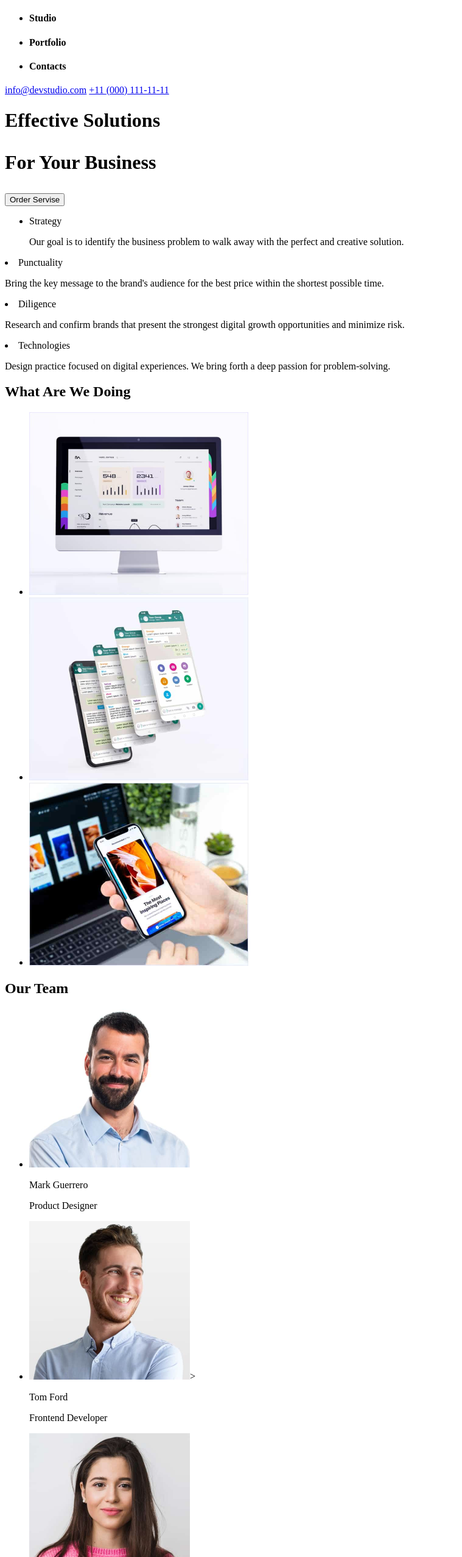
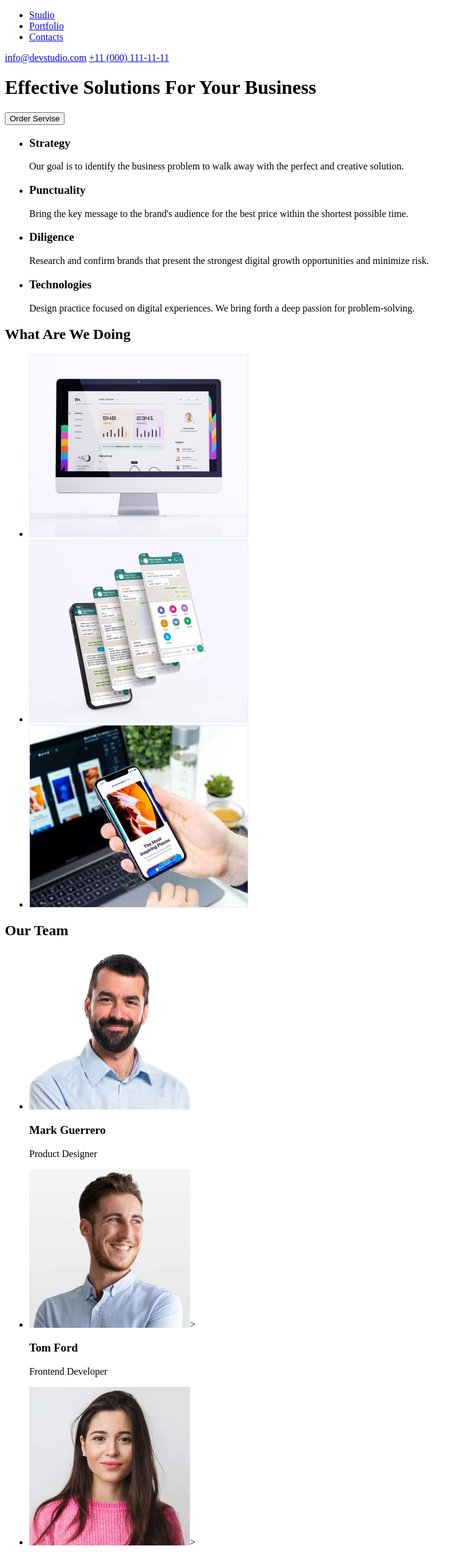
Before and after one commit to DaniilMiliukov/HW1, a plain HTML site: page index.html in a window 1280 px wide. Shown: the part 26-2580 px from the top of the page at 61% size, without its empty margins (0-759 px from the left). Drawn offline with Linux system fonts and the light colour scheme.

Commit message:
.
Small changes to make project better)

```diff
--- a/index.html
+++ b/index.html
@@ -10,69 +10,69 @@
 <body>
 
 <header>
-    <a href="https://www.figma.com/file/r2fyWQZBkY7QVfBOYmst4E/Web-Studio-(Version-3.0)-(Copy)?node-id=313511%3A2253&t=WdfOPb0X8TjNbx5k-4"><span>Web</span>Studio</a>
+    <a href="index.html"><span>Web</span>Studio</a>
 
 <nav>
 <ul>
-<li><h4>Studio</h4></li>
-<li><h4>Portfolio</h4></li>
-<li><h4>Contacts</h4></li>
+<li><a href="index.html">Studio</a></li>
+<li><a href="index.html">Portfolio</a></li>
+<li><a href="index.html">Contacts</a></li>
 </ul>
 </nav>
+<div>
 <a href="mailto:info@devstudio.com">info@devstudio.com</a>
-<a href="tel: +11 (000) 111-11-11">+11 (000) 111-11-11</a>
-
+<a href="tel:+11(000)111-11-11">+11 (000) 111-11-11</a>
+</div>
 
 </header>
 <main>
 
-    <div>
+
     <h1>
     Effective Solutions
-    <p>For Your Business</p>
+    For Your Business
 </h1>
-</div>
+
 <!--Button-->
-<div>
+
     <button type="button">Order Servise</button>
-</div>
+
 <!--Servises-->
 <!--1serv-->
-<div>
+<section>
     <ul>
-<li>Strategy</li>
+<li><h3>Strategy</h3></li>
 
 
 <p>Our goal is to identify the business problem to walk away with the perfect and creative solution. </p>
-</div>
+
 <!--2serv-->
-<div>
-<li>Punctuality</li>
+
+<li><h3>Punctuality</h3></li>
 <p> Bring the key message to the brand's audience for the best price within the shortest possible time.</p>
 
 
-</div>
 <!--3serv-->
-<div>
-   <li> Diligence</li>
+
+   <li><h3>Diligence</h3> </li>
     <p>
         Research and confirm brands that present the strongest digital growth opportunities and minimize risk.
     </p>
-</div>
+
 <!--4serv-->
-<div>
-  <li>Technologies</li>
+
+  <li><h3>Technologies</h3></li>
     <p>Design practice focused on digital experiences. We bring forth a deep passion for problem-solving.</p>
-</div>
+
 </ul>
-
+</section>
 <!--whatdo-->
 
-<div>
+
 <h2>What Are We Doing</h2>
-</div>
-<ul>
-<div>
+<section>
+    <ul>
+
     <!-- я оптимізував зображення за допомогою  squoosh -->
     <li><img src="images/whatdo1.jpg"
     alt="PC"
@@ -87,63 +87,66 @@
     width="360px";
     height="300px" ></li>
 
-</div>
+
 </ul>
-
-
+</section>
+<section>
 <h2>Our Team</h2>
 <ul>
 <!--Team-->
 
 <!--Photo1-->
-<div>
+
   <li><img src="images/worker1.jpg"
     alt="Mark Guerrero"
     width="264px"
     height="260px"></li>
-    <p>Mark Guerrero</p>
+  <h3>Mark Guerrero</h3>
     <p>Product Designer</p>
-</div>
+
 
 <!--Photo2-->
-<div>
+
     <li><img src="images/worker2.jpg"
     alt="Tom Ford"
     width="264px"
     height="260px">></li>
 
-    <p>Tom Ford</p>
+<h3>Tom Ford</h3>
     <p>Frontend Developer</p>
-</div>
+
 <!--Photo3-->
-<div>
+
     <li><img src="images/worker3.jpg"
     alt="Camila Garcia"
     width="264px"
     height="260px">></li>
 
-    <p>Camila Garcia</p>
+<h3>Camila Garcia</h3>
     <p>Marketing</p>
-</div>
+
 
 <!--Photo4-->
-<div>
+
     <li><img src="images/worker4.jpg"
     alt="Daniel Wilson"
     width="264px"
     height="260px">></li>
-    <p>Daniel Wilson</p>
+   <h3>Daniel Wilson</h3>
     <p>UI Designer</p>
 
-</div>
+
 </ul>
+</section>
 </main>
 
 <footer>
-   <a href="https://www.figma.com/file/r2fyWQZBkY7QVfBOYmst4E/Web-Studio-(Version-3.0)-(Copy)?node-id=313511%3A2253&t=WdfOPb0X8TjNbx5k-4"><span>Web</span>Studio</a>
-<pre>Increase the flow of customers and
+   <a href="img.html"><span>Web</span>Studio</a>
+
+
+<p>Increase the flow of customers and
 sale for your business with digital
-marketing & growth solutions.</pre>
+marketing & growth solutions.</p>
 </footer>
 
 
```
Also changed, not shown: .prettierrc.json (added).
